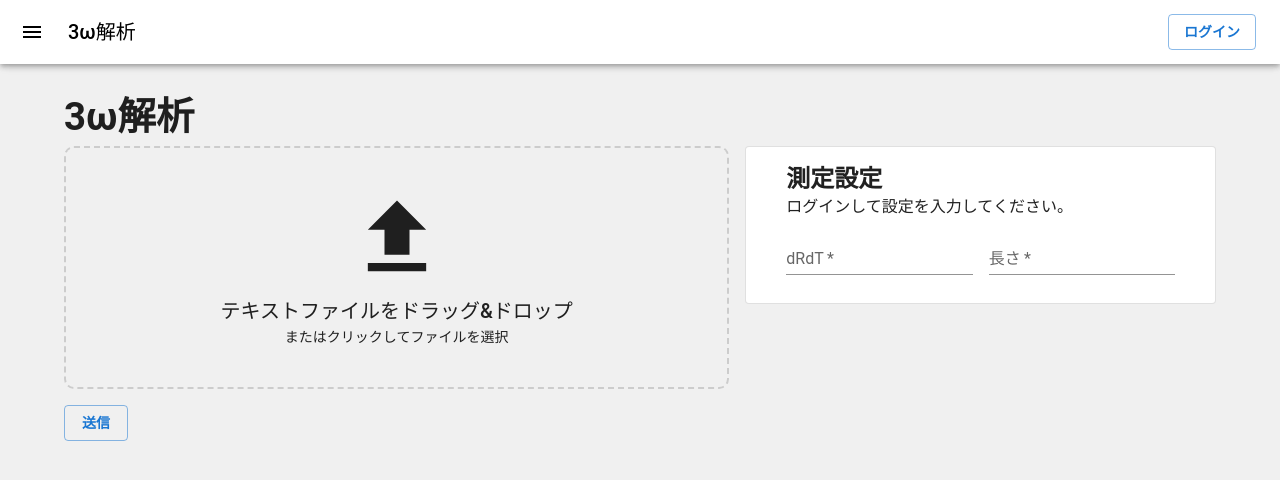
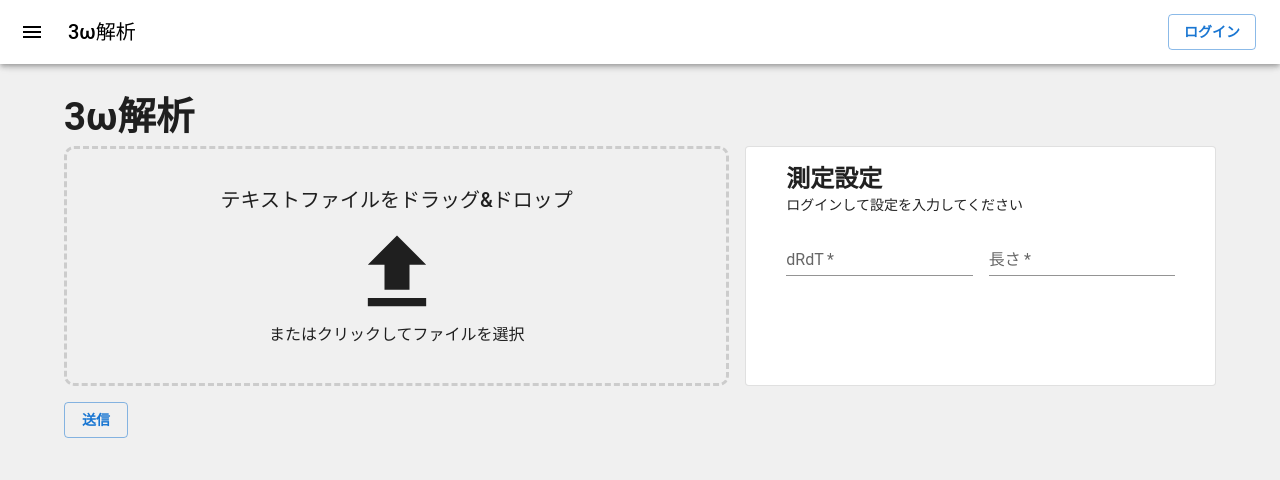
Before and after one commit to koo-arch/three-omega-analysis, a React (Create React App) app in the folder frontend/: page / in a window 1280 px wide. Shown: the top 480 px of the page. Built offline with nearby package versions, Linux system fonts and the light colour scheme.

Commit message:
Fix card design

```diff
--- a/frontend/src/features/analysis/analysis.tsx
+++ b/frontend/src/features/analysis/analysis.tsx
@@ -78,7 +78,7 @@ const Analysis : React.FC = () => {
                         <UploadText />
                     </Grid>
                     <Grid item xs={12} md={5}>
-                        <Card variant='outlined' sx={{ mb: 2 }}>
+                        <Card variant='outlined' sx={{ mb: 2, height: 240 }}>
                             <CardContent>
                                 <Configuration />
                                 <form id="analysis-form" onSubmit={handleSubmit(onSubmit)}>
--- a/frontend/src/features/graph/uploadText.tsx
+++ b/frontend/src/features/graph/uploadText.tsx
@@ -5,8 +5,8 @@ import { setSnackbar } from '../../redux/slices/snackbarSlice';
 import { setUploadedData } from '../../redux/slices/uploadedDataSlice';
 import { useNavigate } from 'react-router-dom';
 import urls from '../../api/urls';
-import { useDropzone, DropzoneRootProps } from 'react-dropzone';
-import { Box, Typography } from '@mui/material';
+import { useDropzone } from 'react-dropzone';
+import { Card, CardActionArea, CardContent, Box, Typography } from '@mui/material';
 import FileUploadIcon from '@mui/icons-material/FileUpload';
 import ErrorIcon from '@mui/icons-material/Error';
 
@@ -86,27 +86,40 @@ const UploadText: React.FC = () => {
         </div>
     ));
 
-    const dropzoneStyles: DropzoneRootProps = {
-        border: '2px dashed #cccccc',
-        borderRadius: '10px',
-        padding: '40px',
-        textAlign: 'center',
-        cursor: 'pointer',
-    };
-
     return (
         <Box>
             <div>
-                <Box {...getRootProps({ style: dropzoneStyles })} sx={{ mb: 2 }}>
-                    <input {...getInputProps()} />
-                    <FileUploadIcon sx={{ fontSize: 100 }} />
-                    <Typography component={"h1"} variant='h6'>
-                        テキストファイルをドラッグ&ドロップ
-                    </Typography>
-                    <Typography component={"p"} variant='body2'>
-                        またはクリックしてファイルを選択
-                    </Typography>
-                </Box>
+                <Card
+                    variant='outlined'
+                    sx={{
+                        mb: 2,
+                        height: 240,
+                        bgcolor: "background.default",
+                        border: "3px dashed #cccccc",
+                        borderRadius: "10px",
+                    }}
+                >
+                    <CardActionArea {...getRootProps()} sx={{ height: '100%', textAlign: 'center' }}>
+                        <CardContent
+                            sx={{
+                                flexGrow: 1,
+                                display: 'flex',
+                                flexDirection: 'column',
+                                justifyContent: 'center',
+                                alignItems: 'center'
+                            }}
+                        >
+                            <input {...getInputProps()} />
+                            <Typography component="h1" variant="h6" color="text.primary" gutterBottom>
+                                テキストファイルをドラッグ&ドロップ
+                            </Typography>
+                            <FileUploadIcon sx={{ fontSize: 100 }} />
+                            <Typography component="p" variant="body1">
+                                またはクリックしてファイルを選択
+                            </Typography>
+                        </CardContent>
+                    </CardActionArea>
+                </Card>
                 {fileRejectionItems}
             </div>
         </Box>
--- a/frontend/src/features/setting/configuration.tsx
+++ b/frontend/src/features/setting/configuration.tsx
@@ -19,8 +19,8 @@ const Configuration: React.FC = () => {
                 }
             </Grid>
             {isAuthenticated ?
-                <Typography>設定を入力するか選択してください。</Typography> :
-                <Typography>ログインして設定を入力してください。</Typography>
+                <Typography variant='body2' gutterBottom>設定を入力または選択してください</Typography> :
+                <Typography variant='body2' gutterBottom>ログインして設定を入力してください</Typography>
             }
         </Container>
     )
--- a/frontend/src/features/setting/valueSetting.tsx
+++ b/frontend/src/features/setting/valueSetting.tsx
@@ -1,5 +1,5 @@
 import React, { useState, useEffect } from 'react';
-import { useFormContext } from 'react-hook-form';
+import { useWatch, useFormContext } from 'react-hook-form';
 import { FormValues } from '../../features/analysis/analysis';
 import { useAppSelector } from '../../hooks/redux/reduxHooks';
 import { useFetchSetting } from '../../hooks/analysis/useFetchSetting';
@@ -14,7 +14,10 @@ const ValueSetting: React.FC = () => {
     const names = [...new Set(setting?.map(item => item.name))];
     const [selectedName, setSelectedName] = useState<string>("");
     const selectedObj = setting?.find(item => item.name === selectedName);
-    const { register, setValue, watch, formState: { errors } } = useFormContext<FormValues>();
+    const { register, setValue, formState: { errors } } = useFormContext<FormValues>();
+
+    const dRdTWatched = useWatch({ name: "dRdT"});
+    const lengthWatched = useWatch({ name: "length"});
 
     // フォーカス状態を管理するための状態変数
     const [isFocused, setIsFocused] = useState({ dRdT: false, length: false });
@@ -34,7 +37,7 @@ const ValueSetting: React.FC = () => {
     },[selectedName, setValue])
 
     return (
-        <Container component={"main"} maxWidth="md">
+        <Container>
             {isAuthenticated &&
                 <FormControl
                     fullWidth
@@ -63,7 +66,7 @@ const ValueSetting: React.FC = () => {
                         helperText={errors.dRdT?.message}
                         {...register("dRdT")}
                         InputLabelProps={{
-                            shrink: isFocused.dRdT || !!watch("dRdT"), // dRdTが存在する場合にtrue
+                            shrink: isFocused.dRdT || !!dRdTWatched, // dRdTが存在する場合にtrue
                         }}
                         InputProps={{
                             onFocus: () => setIsFocused({ ...isFocused, dRdT: true }),
@@ -82,7 +85,7 @@ const ValueSetting: React.FC = () => {
                         helperText={errors.length?.message}
                         {...register("length")}
                         InputLabelProps={{
-                            shrink: isFocused.length || !!watch("length"), // lengthが存在する場合にtrue
+                            shrink: isFocused.length || !!lengthWatched, // lengthが存在する場合にtrue
                         }}
                         InputProps={{
                             onFocus: () => setIsFocused({ ...isFocused, length: true }),
```
